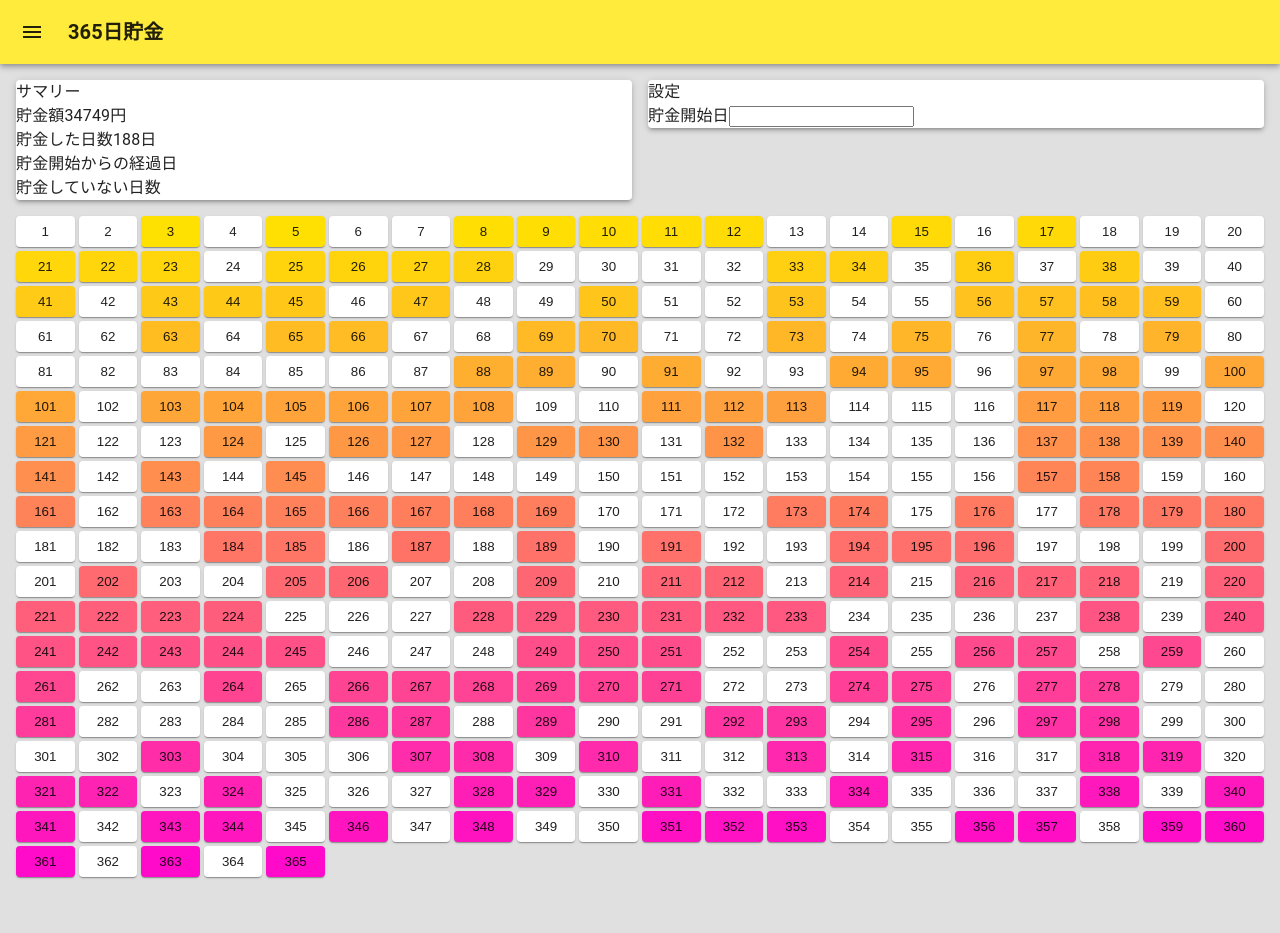
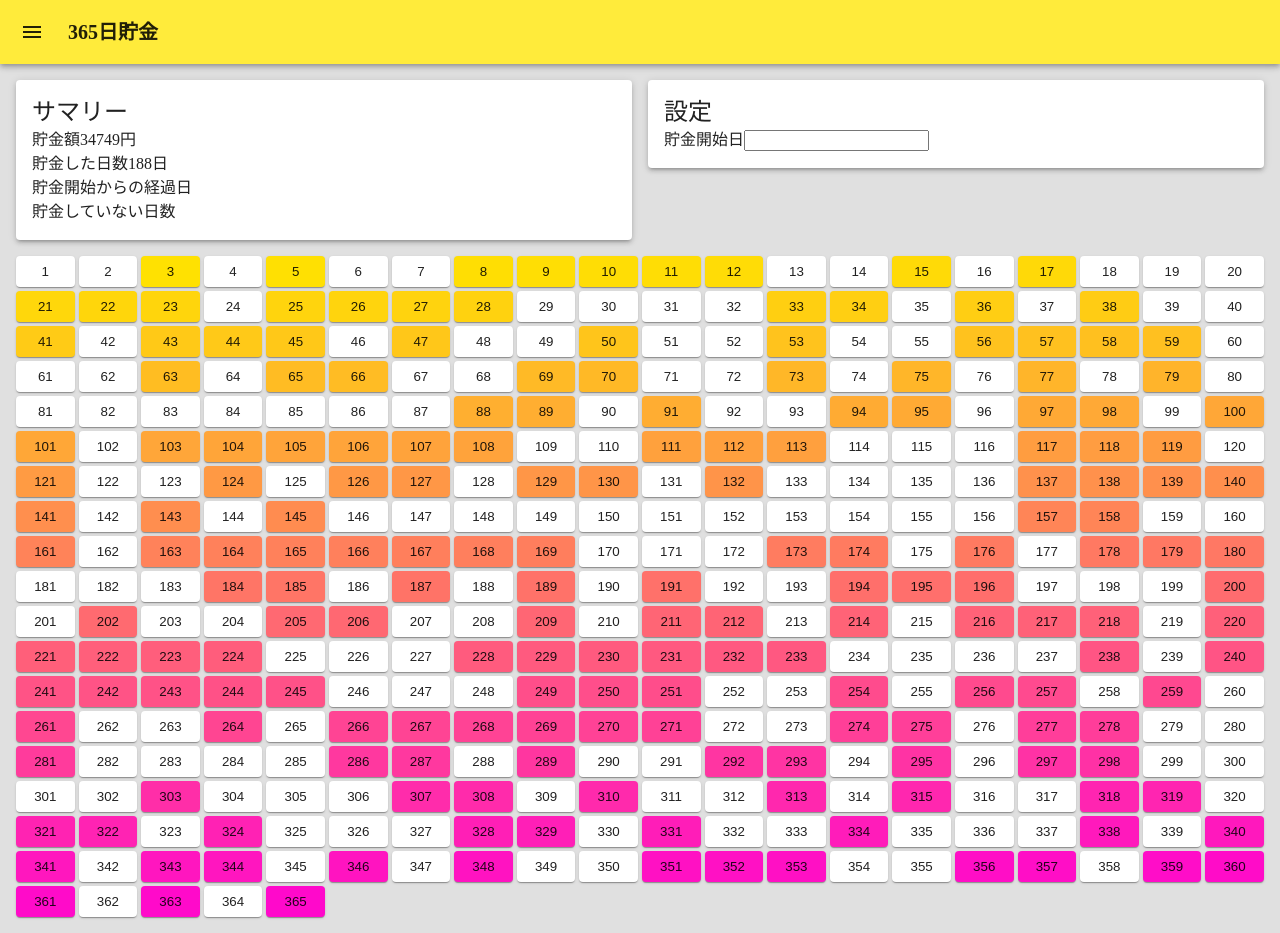
Before and after one commit to sawadyecma/365-deposite, a React (Create React App) app: page / in a window 1280 px wide. Before the commit the page ends 893 px from the top, so only its background shows below. Built offline with nearby package versions, Linux system fonts and the light colour scheme.

Commit message:
Typographyの修正

```diff
--- a/src/App.tsx
+++ b/src/App.tsx
@@ -25,12 +25,12 @@ export const App = () => {
         padding={{ xs: 1, sm: 2 }}
       >
         <Grid item xs={12} sm={6}>
-          <Paper>
+          <Paper sx={{ padding: 2 }}>
             <Summary days={days} />
           </Paper>
         </Grid>
         <Grid item xs={12} sm={6}>
-          <Paper>
+          <Paper sx={{ padding: 2 }}>
             <Config />
           </Paper>
         </Grid>
--- a/src/basis/theme.ts
+++ b/src/basis/theme.ts
@@ -13,6 +13,9 @@ export const theme = createTheme({
       default: grey[300],
     },
   },
+  typography: {
+    fontFamily: "Noto Sans JP",
+  },
   components: {
     MuiPaper: {
       defaultProps: {
--- a/src/components/Config.tsx
+++ b/src/components/Config.tsx
@@ -3,7 +3,7 @@ import { Typography } from "@mui/material";
 export const Config = () => {
   return (
     <>
-      <Typography>設定</Typography>
+      <Typography variant="h5">設定</Typography>
       <label>貯金開始日</label>
       <input />
     </>
--- a/src/components/Summary.tsx
+++ b/src/components/Summary.tsx
@@ -8,7 +8,7 @@ interface Props {
 export const Summary = ({ days, ...props }: Props) => {
   return (
     <>
-      <Typography>サマリー</Typography>
+      <Typography variant="h5">サマリー</Typography>
       <div>貯金額{sumPressedDays(days)}円</div>
       <div>貯金した日数{days.filter((day) => day.pressed).length}日</div>
       <div>貯金開始からの経過日</div>
```
